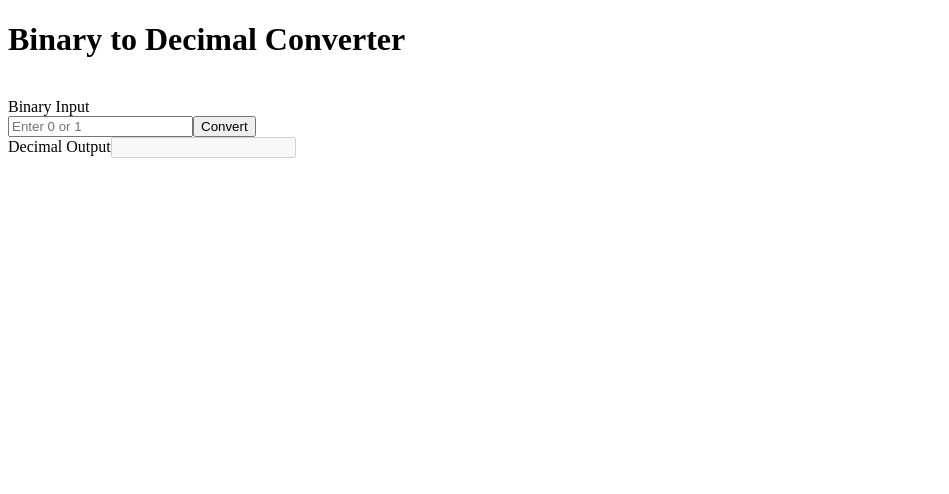
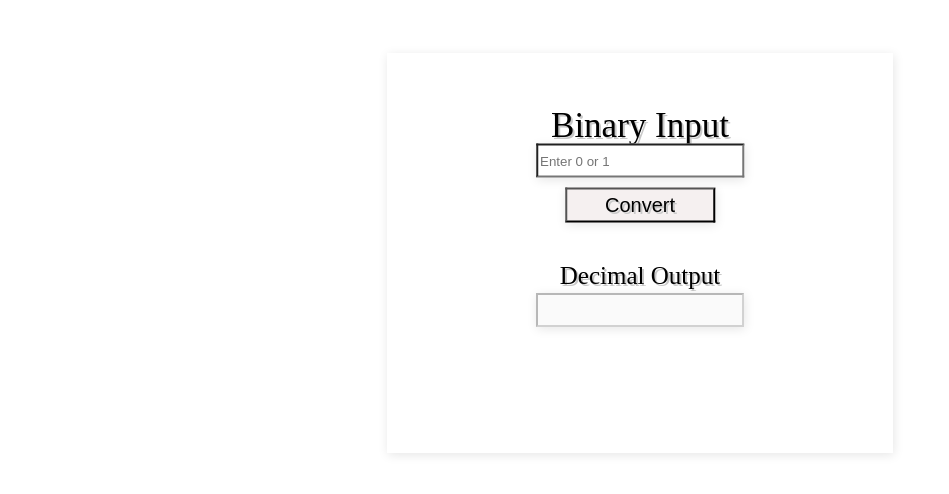
Before and after one commit to onezer00/binary-to-decimal, a Next.js app: page / in a window 1280 px wide. Shown: the top 494 px of the page, without its empty margins (0-949 px from the left). Built offline with nearby package versions, Linux system fonts and the light colour scheme.

Commit message:
binary-to-decimal: Estilização com scss.

```diff
--- a/package.json
+++ b/package.json
@@ -23,6 +23,7 @@
     "@material-ui/core": "^5.0.0-beta.5",
     "next": "^11.1.2",
     "react": "^17.0.2",
-    "react-dom": "^17.0.2"
+    "react-dom": "^17.0.2",
+    "sass": "^1.43.2"
   }
 }
--- a/pages/index.js
+++ /dev/null
@@ -1,83 +0,0 @@
-import React, { useState } from 'react';
-//import { Button } from '@material-ui/core';
-
-function Home() {
-    const [binaryText, setBinaryText] = useState('')
-    const [decimalText, setDecimalText] = useState('')
-    const [errorMessage, setErrorMessage] = useState('')
-
-    const onFormSubmit = e => {
-        console.log(e);
-        /**
-         * Prevenindo que a nossa aplicação recarregue
-         */
-        e.preventDefault()
-
-        /**
-         * Garantindo que estamos recebendo 0 ou 1
-         */
-        if (binaryText.match(/^[0-1]+$/g) === null) {
-          setErrorMessage('Enter either 0 or 1')
-          return
-        }
-
-        /**
-         * Formula
-         * input = 1 => output = 1 * (2^0) = 1
-         * input = 10 => output = (0 * (2^0)) + (1 * (2^1)) = 2
-         * Inverte e itera de trás para frente
-         * Isto pode sofrer alteração em commits futuros
-         */
-        const reversedBinaryText = binaryText
-        .split('')
-        .map(Number)
-        .reverse()
-
-        /**
-         * Reseta a mensagem de erro
-         */
-        setErrorMessage('')
-
-        /**
-         * Calcula o resultado somando ao valor anterior
-         */
-        const result = reversedBinaryText.reduce(
-            (accumulator, currentValue, idx) => accumulator + currentValue * Math.pow(2, idx)
-        )
-        setDecimalText(result)
-    }
-    return (
-        <form onSubmit={onFormSubmit}>
-            <h1>Binary to Decimal Converter</h1>
-            <div>
-                {errorMessage && <span style={{ color: 'red' }}>{errorMessage}</span>}
-                <br />
-                <div>
-                <span>Binary Input</span>
-                <div>
-                    <input
-                    autoComplete="off"
-                    type="text"
-                    name="binary"
-                    placeholder="Enter 0 or 1"
-                    value={binaryText}
-                    onChange={e => setBinaryText(e.target.value)}
-                    />
-                    <button type="submit">Convert</button>
-                </div>
-                </div>
-                <div>
-                <span>Decimal Output</span>
-                <input
-                    type="text"
-                    name="decimal"
-                    value={decimalText}
-                    disabled
-                />
-                </div>
-            </div>
-        </form>
-    )
-}
-
-export default Home
--- /dev/null
+++ b/pages/index.jsx
@@ -0,0 +1,95 @@
+import Head from 'next/head'
+import React, { useState } from 'react';
+import styles from '../styles/Home.module.scss';
+//import { Button } from '@material-ui/core';
+
+function FormComponent() {
+    const [binaryText, setBinaryText] = useState('')
+    const [decimalText, setDecimalText] = useState('')
+    const [errorMessage, setErrorMessage] = useState('')
+
+    const onFormSubmit = e => {
+        console.log(e);
+        /**
+         * Prevenindo que a nossa aplicação recarregue
+         */
+        e.preventDefault()
+
+        /**
+         * Garantindo que estamos recebendo 0 ou 1
+         */
+        if (binaryText.match(/^[0-1]+$/g) === null) {
+          setErrorMessage('Enter either 0 or 1')
+          return
+        }
+
+        /**
+         * Formula
+         * input = 1 => output = 1 * (2^0) = 1
+         * input = 10 => output = (0 * (2^0)) + (1 * (2^1)) = 2
+         * Inverte e itera de trás para frente
+         * Isto pode sofrer alteração em commits futuros
+         */
+        const reversedBinaryText = binaryText
+        .split('')
+        .map(Number)
+        .reverse()
+
+        /**
+         * Reseta a mensagem de erro
+         */
+        setErrorMessage('')
+
+        /**
+         * Calcula o resultado somando ao valor anterior
+         */
+        const result = reversedBinaryText.reduce(
+            (accumulator, currentValue, idx) => accumulator + currentValue * Math.pow(2, idx)
+        )
+        setDecimalText(result)
+    }
+    return (
+
+        <form onSubmit={onFormSubmit}>
+            <Head>
+                <title>Binary to Decimal</title>
+                <meta name="description" content="Convert binary to decimal API" />
+                <div className={styles.header}>
+                    <h1>Binary to Decimal Converter</h1>
+                </div>
+            </Head>
+
+            <main>
+                <div className={styles.formulario}>
+                    {errorMessage && <span style={{ color: 'red' }}>{errorMessage}</span>}
+                    <br />
+                    <div className={styles.binaryImput}>
+                        <span>Binary Input</span>
+                        <div className={styles.binaryImput}>
+                            <input
+                            autoComplete="off"
+                            type="text"
+                            name="binary"
+                            placeholder="Enter 0 or 1"
+                            value={binaryText}
+                            onChange={e => setBinaryText(e.target.value)}
+                            />
+                            <button type="submit">Convert</button>
+                        </div>
+                    </div>
+                    <div className={styles.decimalOutput}>
+                        <span>Decimal Output</span>
+                        <input
+                            type="text"
+                            name="decimal"
+                            value={decimalText}
+                            disabled
+                        />
+                    </div>
+                </div>
+            </main>
+        </form>
+    )
+}
+
+export default FormComponent
--- /dev/null
+++ b/styles/Home.module.scss
@@ -0,0 +1,97 @@
+.header {
+  background: #fff;
+  box-shadow: 1px 2px 10px rgba(0, 0, 0, 0.1);
+  font-family: inherit;
+  font-size: 20px;
+  text-align: center !important;
+  height: 80px;
+  position: relative
+}
+
+.header h1 {
+  margin: 0;
+  position: absolute;
+  top: 50%;
+  left: 50%;
+  margin-right: -50%;
+  transform: translate(-50%, -50%);
+  text-shadow: 2px 2px #c9c9c9;
+}
+
+.formulario {
+  position: relative;
+  box-shadow: 1px 2px 10px rgba(0, 0, 0, 0.1);
+  font-family: inherit;
+  font-size: 20px;
+  text-align: center !important;
+  width: 40%;
+  height: 400px;
+  margin: 0;
+  top: 50%;
+  left: 50%;
+  margin-right: -50%;
+  transform: translate(-50%, -50%);
+  margin-top: 20%;
+}
+
+.binaryImput {
+  position: absolute;
+  display: block;
+  margin: 0;
+  left: 50%;
+  margin-right: -50%;
+  transform: translate(-50%, -50%);
+  margin-top: 10%;
+}
+
+.binaryImput span {
+  font-family: inherit;
+  font-size: 35px;
+  text-shadow: 2px 2px #c9c9c9;
+}
+
+.binaryImput input {
+  margin-top: 38px;
+  box-shadow: 1px 2px 10px rgba(0, 0, 0, 0.1);
+  width: 200px;
+  height: 28px
+}
+
+.binaryImput button {
+  box-shadow: 1px 2px 10px rgba(0, 0, 0, 0.1);
+  font-size: 20px;
+  text-shadow: 2px 2px #c9c9c9;
+  width: 150px;
+  height: 35px;
+  margin-top: 10px;
+  background-color: rgb(245, 240, 240);
+}
+
+.decimalOutput {
+  position: absolute;
+  display: block;
+  margin: 0;
+  left: 50%;
+  margin-right: -50%;
+  transform: translate(-50%, -50%);
+  margin-top: 200px;
+}
+
+.decimalOutput span {
+  font-family: inherit;
+  font-size: 25px;
+  text-shadow: 2px 2px #c9c9c9;
+}
+
+.decimalOutput input {
+  position: absolute;
+  display: block;
+  margin: 0;
+  left: 50%;
+  margin-right: -50%;
+  transform: translate(-50%, -50%);
+  box-shadow: 1px 2px 10px rgba(0, 0, 0, 0.1);
+  margin-top: 20px;
+  width: 200px;
+  height: 28px
+}
--- /dev/null
+++ b/styles/globals.css
@@ -0,0 +1,16 @@
+html,
+body {
+  padding: 0;
+  margin: 0;
+  font-family: -apple-system, BlinkMacSystemFont, Segoe UI, Roboto, Oxygen,
+    Ubuntu, Cantarell, Fira Sans, Droid Sans, Helvetica Neue, sans-serif;
+}
+
+a {
+  color: inherit;
+  text-decoration: none;
+}
+
+* {
+  box-sizing: border-box;
+}
```
Also changed, not shown: 1 other file (tests, documents, lock files or other folders).
